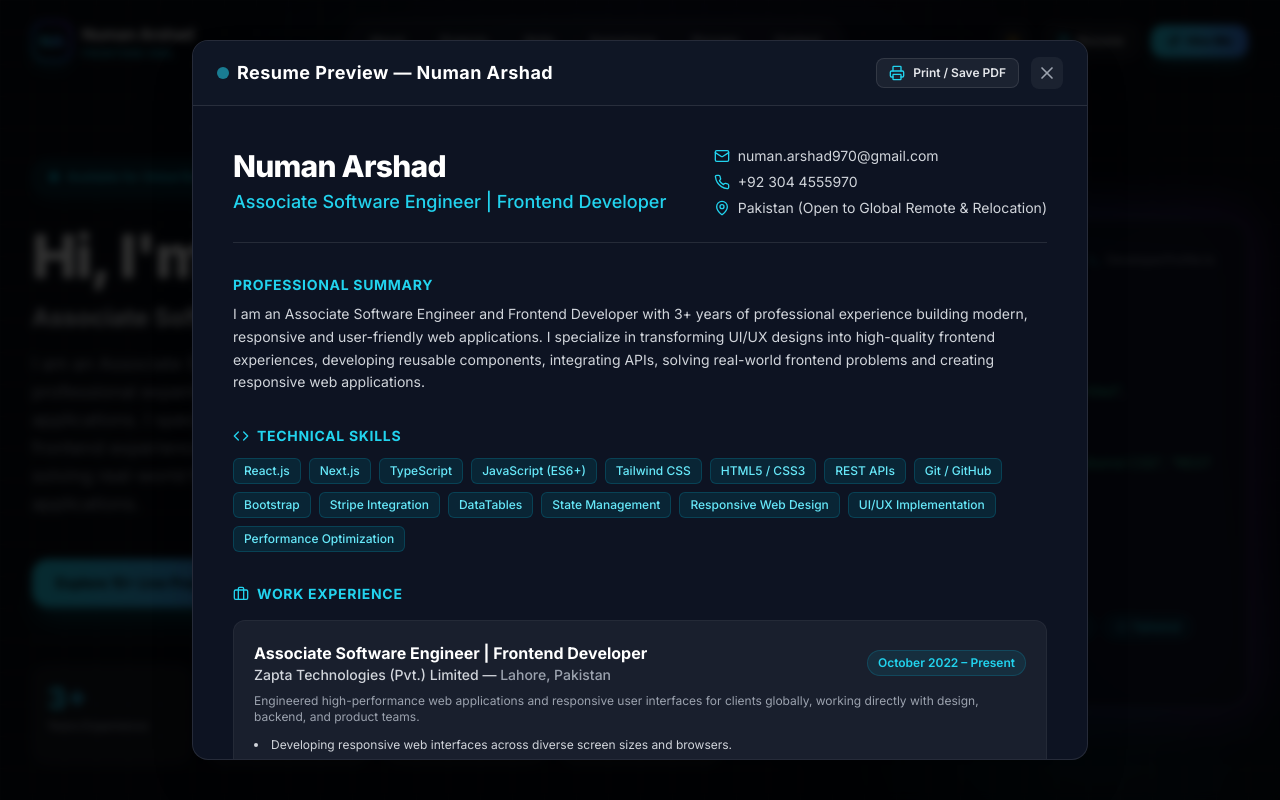
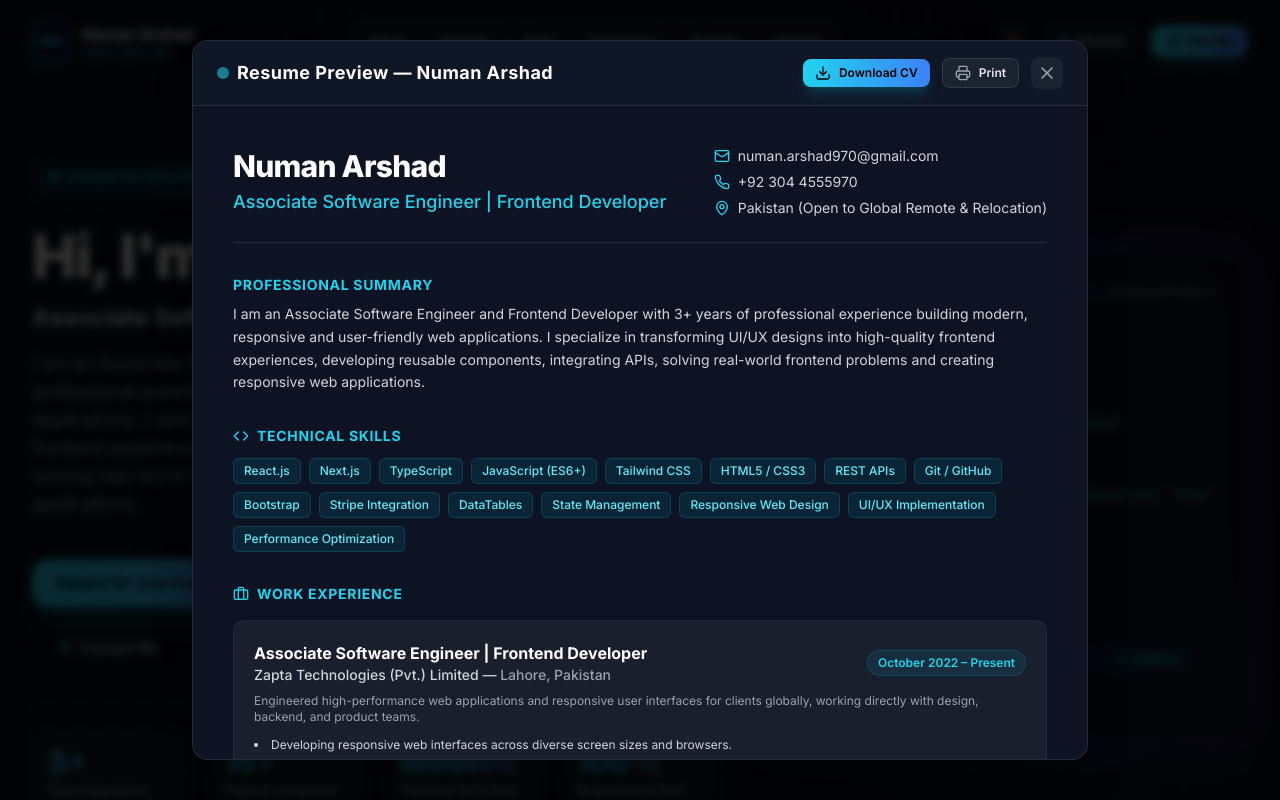
Before and after one commit to nomi970/portfolio, a Next.js app: page / in a window 1280 px wide. Both pictures are taken after a click on the button "Resume". Shown: the top 800 px of the page. Built offline with nearby package versions, Linux system fonts and the light colour scheme.

Commit message:
feat: implement CV download functionality and add Hero and Resume components

```diff
--- /dev/null
+++ b/app/api/download-cv/route.ts
@@ -0,0 +1,23 @@
+import { NextResponse } from "next/server";
+import { readFile } from "fs/promises";
+import path from "path";
+
+export async function GET() {
+  try {
+    const filePath = path.join(process.cwd(), "public", "Numan-CV.pdf");
+    const fileBuffer = await readFile(filePath);
+
+    const headers = new Headers();
+    headers.set("Content-Type", "application/pdf");
+    headers.set(
+      "Content-Disposition",
+      "attachment; filename=\"Numan-Arshad-CV.pdf\"; filename*=UTF-8''Numan-Arshad-CV.pdf"
+    );
+    headers.set("Content-Length", fileBuffer.length.toString());
+    headers.set("Cache-Control", "no-store");
+
+    return new NextResponse(fileBuffer, { status: 200, headers });
+  } catch {
+    return new NextResponse("CV not found", { status: 404 });
+  }
+}
--- a/app/layout.tsx
+++ b/app/layout.tsx
@@ -53,7 +53,7 @@ export default function RootLayout({
   return (
     <html lang="en" className="scroll-smooth" suppressHydrationWarning>
       <body
-        className={`${inter.variable} font-sans bg-[#090d16] text-gray-100 antialiased selection:bg-cyan-500/20 selection:text-cyan-400`}
+        className={`${inter.variable} font-sans bg-[var(--background)] text-[var(--foreground)] antialiased selection:bg-cyan-500/20 selection:text-cyan-400`}
       >
         <Providers>
           <div className="relative flex flex-col min-h-screen">
--- a/components/ResumeModal.tsx
+++ b/components/ResumeModal.tsx
@@ -2,7 +2,7 @@
 
 import React from "react";
 import { motion, AnimatePresence } from "framer-motion";
-import { X, Download, Printer, Mail, Phone, MapPin, ExternalLink, Briefcase, GraduationCap, Code } from "lucide-react";
+import { X, Download, Printer, Mail, Phone, MapPin, ExternalLink, Briefcase, Code } from "lucide-react";
 import { personalInfo } from "@/data/personal";
 import { experienceData } from "@/data/experience";
 
@@ -49,13 +49,24 @@ export const ResumeModal: React.FC<ResumeModalProps> = ({ isOpen, onClose }) =>
               </div>
 
               <div className="flex items-center gap-3">
+                {/* Download PDF */}
+                <a
+                  href="/api/download-cv"
+                  className="flex items-center gap-2 px-3 py-1.5 text-xs font-semibold text-black bg-gradient-to-r from-cyan-400 to-blue-500 hover:from-cyan-300 hover:to-blue-400 rounded-lg transition-all hover:scale-105 shadow-lg shadow-cyan-500/20"
+                  title="Download CV as PDF"
+                >
+                  <Download className="w-4 h-4" />
+                  <span className="hidden sm:inline">Download CV</span>
+                </a>
+
+                {/* Print */}
                 <button
                   onClick={handlePrint}
                   className="flex items-center gap-2 px-3 py-1.5 text-xs font-semibold text-gray-200 bg-white/5 hover:bg-white/15 border border-white/10 rounded-lg transition-colors"
-                  title="Print / Save PDF"
+                  title="Print Resume"
                 >
-                  <Printer className="w-4 h-4 text-cyan-400" />
-                  <span className="hidden sm:inline">Print / Save PDF</span>
+                  <Printer className="w-4 h-4 text-gray-400" />
+                  <span className="hidden sm:inline">Print</span>
                 </button>
 
                 <button
--- a/data/projects.ts
+++ b/data/projects.ts
@@ -188,7 +188,7 @@ export const projectsData: Project[] = [
   {
     id: 14,
     name: "Sync4Tech",
-    url: "https://beta.sync4tech.co/",
+    url: "https://sync4tech.co/",
     category: "Web Applications",
     description:
       "Modern responsive web platform providing digital transformation workflows, cross-device compatibility, and scalable tech infrastructure solutions.",
--- a/sections/HeroSection.tsx
+++ b/sections/HeroSection.tsx
@@ -2,7 +2,7 @@
 
 import React, { useState } from "react";
 import { motion } from "framer-motion";
-import { Sparkles, ArrowRight, FileText, Send, Code, Terminal, CheckCircle2 } from "lucide-react";
+import { Sparkles, ArrowRight, FileText, Download, Send, Code, Terminal, CheckCircle2 } from "lucide-react";
 import { personalInfo } from "@/data/personal";
 import { ResumeModal } from "@/components/ResumeModal";
 
@@ -80,6 +80,14 @@ export const HeroSection: React.FC = () => {
                   <FileText className="w-4 h-4 text-cyan-400" />
                   <span>View Resume</span>
                 </button>
+
+                <a
+                  href="/api/download-cv"
+                  className="flex items-center gap-2 px-6 py-3.5 text-sm font-semibold text-black bg-gradient-to-r from-cyan-400 to-blue-500 hover:from-cyan-300 hover:to-blue-400 rounded-2xl shadow-lg shadow-cyan-500/20 hover:scale-105 transition-all duration-300"
+                >
+                  <Download className="w-4 h-4" />
+                  <span>Download CV</span>
+                </a>
 
                 <a
                   href="#contact"
--- a/tailwind.config.ts
+++ b/tailwind.config.ts
@@ -1,4 +1,5 @@
 import type { Config } from "tailwindcss";
+import plugin from "tailwindcss/plugin";
 
 const config: Config = {
   darkMode: "class",
@@ -44,6 +45,10 @@ const config: Config = {
       },
     },
   },
-  plugins: [],
+  plugins: [
+    plugin(function ({ addVariant }) {
+      addVariant("light", ".light &");
+    }),
+  ],
 };
 export default config;
```
Also changed, not shown: 2 other files (tests, documents, lock files or other folders).
